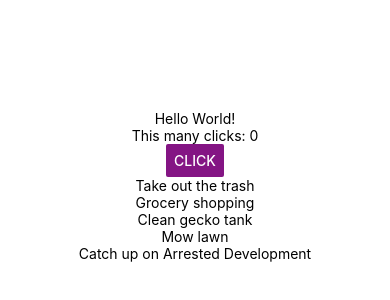
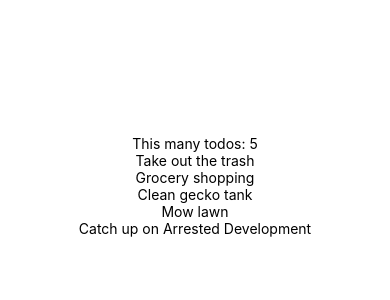
Before and after one commit to ISTTeo/simpleTodoReactNative, a React Native app: screen / in a window 390 px wide. Shown: the part 236-536 px from the top of the page. Built offline with nearby package versions, Linux system fonts and the light colour scheme.

Commit message:
Delete unnecessary HelloWorld program. Add line with counter of todos

```diff
--- a/App.js
+++ b/App.js
@@ -6,36 +6,20 @@
   constructor() {
     super()
     this.state = {
-      count:0,
       todos:todosData
     }
-    this.handleClick = this.handleClick.bind(this)
   }
 
-  handleClick() {
-    this.setState(prevState => {
-      return {
-        count: prevState.count + 1
-      }
-    })
-  }
 
   render() {
     const todoItems = this.state.todos.map( item =>
       <TodoItem key={item.id} text={item.text}/>
-
     )
 
     return (
       <View style={styles.container}>
-      <Text>Hello World!</Text>
-      <Text>This many clicks: {this.state.count}</Text>
-      <Button
-        onPress = {this.handleClick}
-        title="Click"
-        color="#841584"
-        accessibilityLabel="ClickClickClick"
-      />
+      <Text>This many todos: {todoItems.length}</Text>
+
       {todoItems}
       </View>
     )
```
